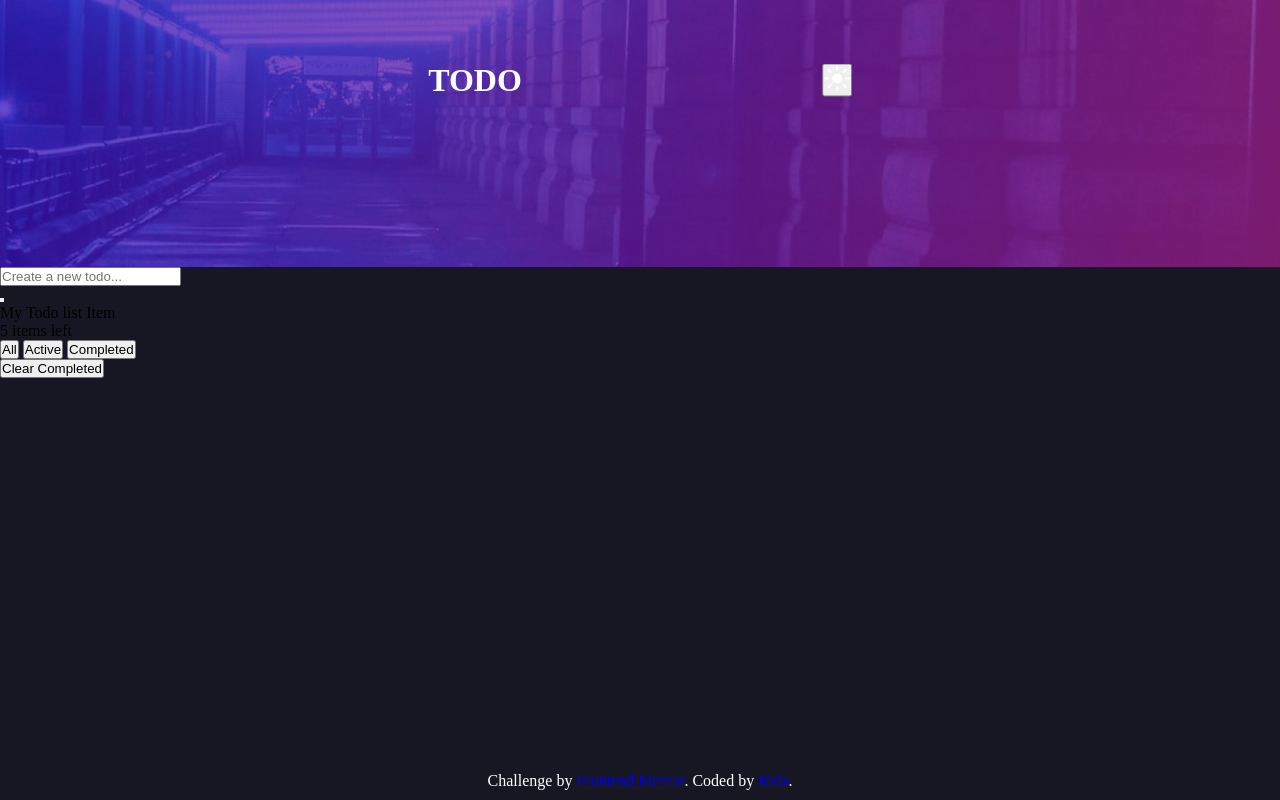
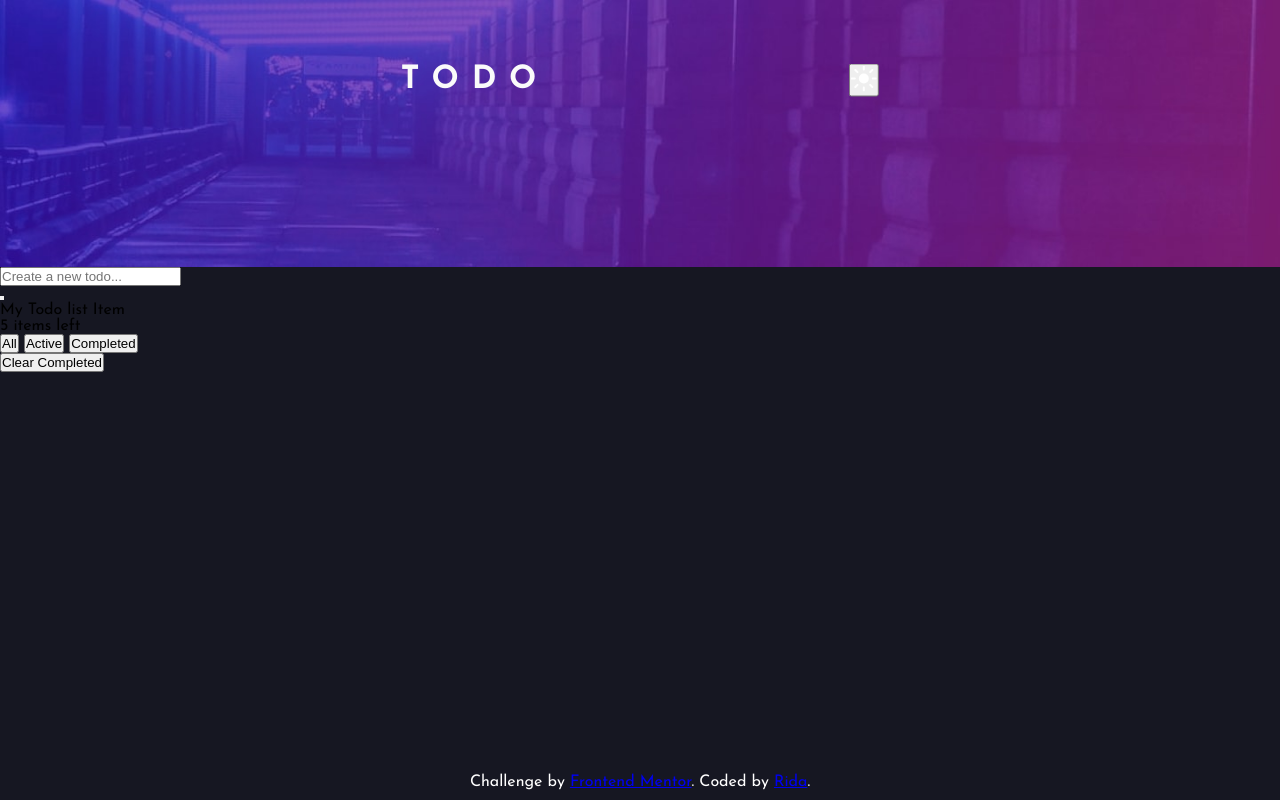
Before and after one commit to RidaAli110/Frontendmentor-ToDo-App-project, a plain HTML site: page index.html in a window 1280 px wide. Drawn offline with Linux system fonts and the light colour scheme.

Commit message:
Styled h1

```diff
--- a/style.css
+++ b/style.css
@@ -1,3 +1,4 @@
+@import url('https://fonts.googleapis.com/css2?family=Josefin+Sans:wght@400;700&display=swap');
 * {
   box-sizing: border-box;
   padding: 0;
@@ -7,12 +8,14 @@
 :root {
   --dark--bg: hsl(235, 21%, 11%);
   --todo-list: hsl(235, 24%, 19%);
+  --heading-color: hsl(0, 0%, 98%);
 }
 
 body {
   min-height: 100vh;
   background-color: var(--dark--bg);
   font-family: Josefin Sans;
+  font-weight: 400;
 }
 
 .header {
@@ -37,7 +40,9 @@ body {
 }
 
 .heading h1 {
-  color: white;
+  font-weight: 700;
+  letter-spacing: 0.8rem;
+  color:var(--heading-color)
 }
 
 /* Remove background from image */
```
